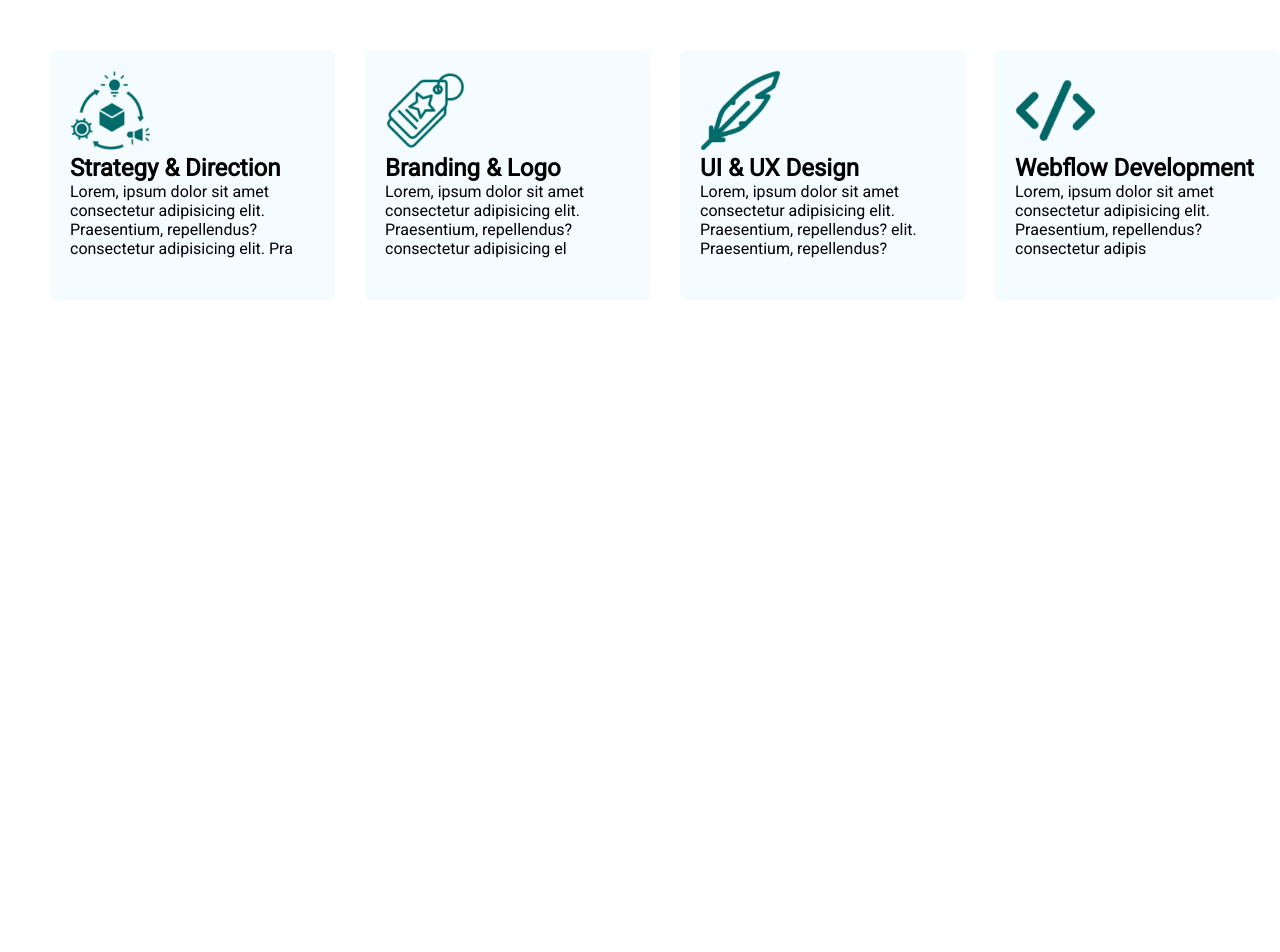
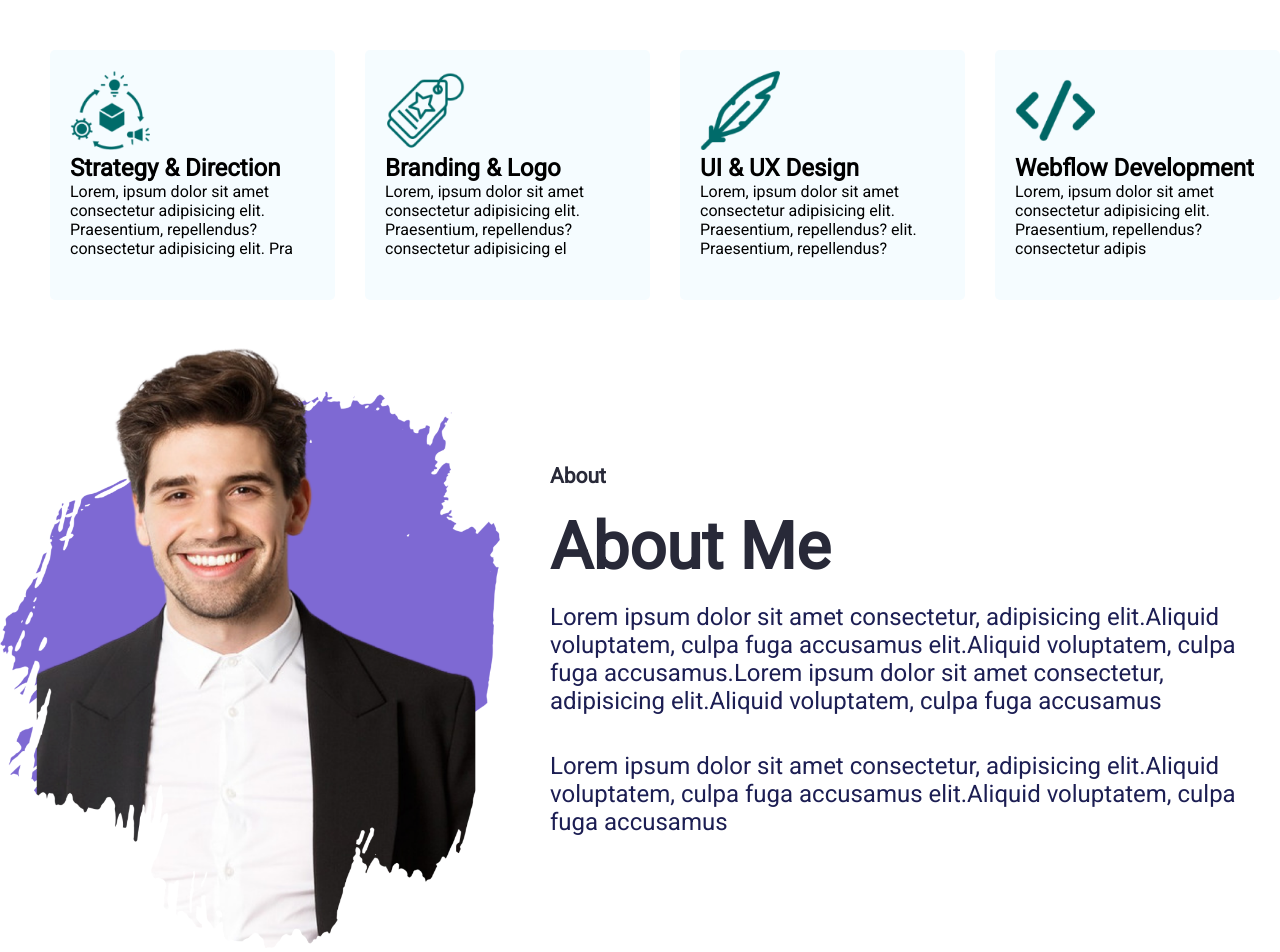
Before and after one commit to Ather06/developer-website, a plain HTML site: page index.html in a window 1280 px wide. Shown: the part 874-1826 px from the top of the page. Before the commit the page ends 1174 px from the top, so only its background shows below. Drawn offline with Linux system fonts and the light colour scheme.

Commit message:
about me

```diff
--- a/index.html
+++ b/index.html
@@ -11,7 +11,7 @@
 </head>
 <body>
     <header>
-        <!-- make navbar -->
+        <!-- navbar section -->
         <nav>
             <img src="image/Logo.png" alt="site-logo">
             <ul>
@@ -22,12 +22,12 @@
                 <li><button class="btn-style-1">Contact Me</button></li>
             </ul>
         </nav>
-        <!-- banner start -->
+        <!-- banner section-->
         <div class="banner">
             <div class="banner-title">
-                <h3>Hey, I am John</h3>
-                <h1>I create <span>Product design</span> and Brand Experience</h1>
-                <p>Lorem ipsum dolor sit amet consectetur, adipisicing elit. <br> Aliquid voluptatem, culpa fuga accusamus</p>
+                <h3 class="sub-title">Hey, I am John</h3>
+                <h1 class="title">I create <span>Product design</span> and Brand Experience</h1>
+                <p class="description">Lorem ipsum dolor sit amet consectetur, adipisicing elit. <br> Aliquid voluptatem, culpa fuga accusamus</p>
                 <button class="btn-style-2">Get In Touch</button>
             </div>
             <div>
@@ -36,34 +36,58 @@
         </div>
     </header>
     <main>
-        <!-- my skill -->
+        <!-- my skill section -->
+      <section>
         <div class="skill-title">
             <h3>My Skill</h3>
             <h1>My Expertise</h1>
         </div>
-        <!-- my skill products -->
         <div class="skill-products">
             <div class="skill-div">
+                <div class="skills">
                     <img src="image/product-chain 1.png" alt="">
                     <h2>Strategy & Direction</h2>
                     <p>Lorem, ipsum dolor sit amet consectetur adipisicing elit. Praesentium, repellendus? consectetur adipisicing elit. Pra</p>
                 </div>
+            </div>
             <div class="skill-div">
+                <div class="skills">
                     <img src="image/tag 1.png" alt="">
                     <h2>Branding & Logo</h2>
                     <p>Lorem, ipsum dolor sit amet consectetur adipisicing elit. Praesentium, repellendus? consectetur adipisicing el</p>
                 </div>
+            </div>
             <div class="skill-div">
+                <div class="skills">
                     <img src="image/feather-pen 1.png" alt="">
                     <h2>UI & UX Design</h2>
                     <p>Lorem, ipsum dolor sit amet consectetur adipisicing elit. Praesentium, repellendus? elit. Praesentium, repellendus?</p>
                 </div>
+            </div>
             <div class="skill-div">
+                <div class="skills">
                     <img src="image/feather-pen 1-1.png" alt="">
                     <h2>Webflow Development</h2>
                     <p>Lorem, ipsum dolor sit amet consectetur adipisicing elit. Praesentium, repellendus? consectetur adipis</p>
                 </div>
             </div>
+        </div>
+      </section>
+        <!-- about me section -->
+      <section>
+        <div class="about-me">
+            <div>
+                <img src="image/About Me.png" alt="">
+            </div>
+            <div>
+                <h3 class="sub-title">About</h3>
+                <h1 class="title">About Me</h1>
+                <p class="description">Lorem ipsum dolor sit amet consectetur, adipisicing elit.Aliquid voluptatem, culpa fuga accusamus elit.Aliquid voluptatem, culpa fuga accusamus.Lorem ipsum dolor sit amet consectetur, adipisicing elit.Aliquid voluptatem, culpa fuga accusamus</p>
+                <br>
+                <p class="description">Lorem ipsum dolor sit amet consectetur, adipisicing elit.Aliquid voluptatem, culpa fuga accusamus elit.Aliquid voluptatem, culpa fuga accusamus</p>
+            </div>
+        </div>
+      </section>
     </main>
     <footer>
 
--- a/style.css
+++ b/style.css
@@ -55,18 +55,18 @@ nav img{
 .banner span{
     color: #5E3BEE;
 }
-.banner h3{
+.sub-title{
     font-size: 21px;
     font-weight: 600;
     color:#282938;
 }
-.banner h1{
+.title{
     font-size: 65px;
     font-weight: 700;
     color:#282938;
     margin-top: 21px;
 }
-.banner p{
+.description{
     font-size: 24px;
     color:#1C1E53;
     margin-top: 18px;
@@ -120,10 +120,17 @@ nav img{
     height: 80px;
     margin-top: 20px;
 }
-.skill-div img,h2,p{
+.about-me{
+    display: flex;
+    height: 500px;
+    align-items: center;
+    margin-top: 100px;
+    gap: 50px;
+}
+.about-me img{
+    width: 500px;
+    height: 600px;
+}
+.skills{
     margin-left: 20px;
 }
-/* .skill-div:hover{
-    border-bottom: 1px;
-    border-color: #5E3BEE;
-} */
```
Lines whose indentation alone changed are shown as unchanged.
